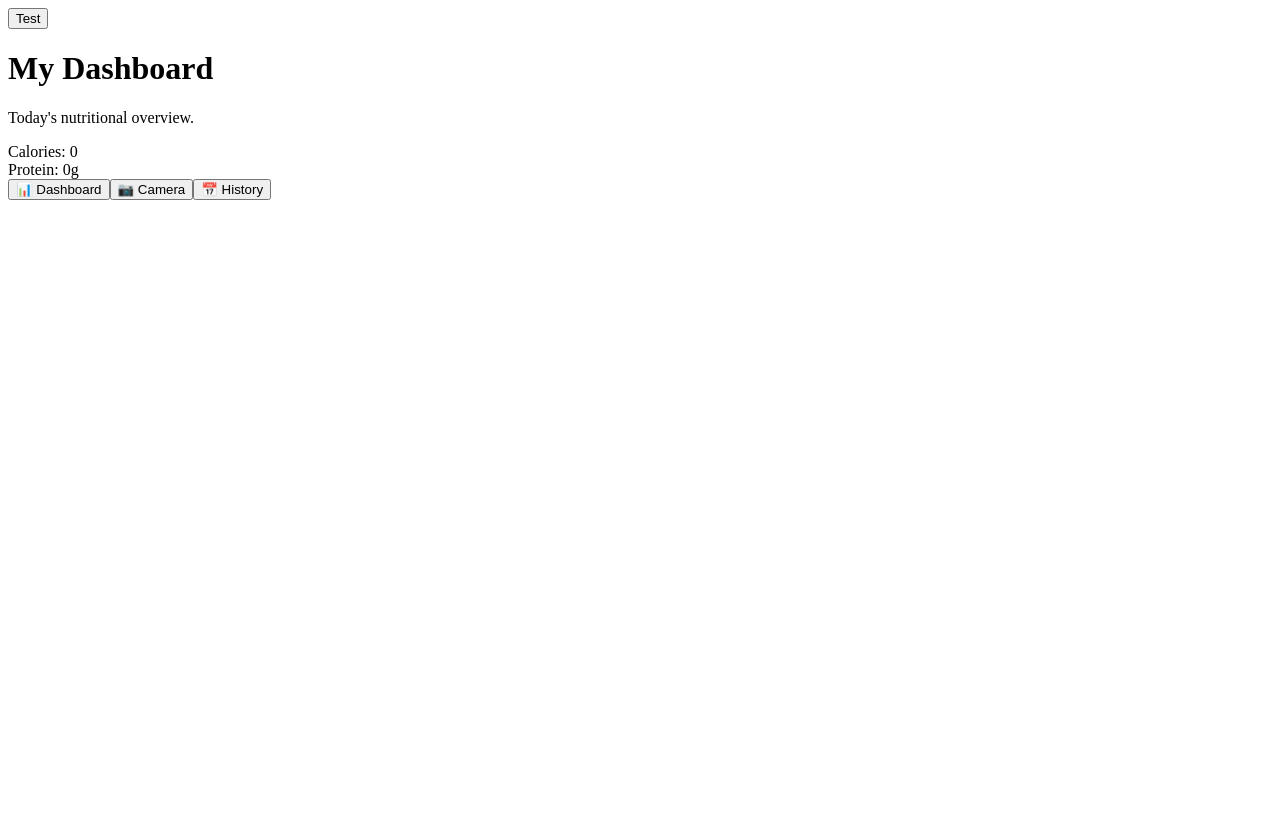
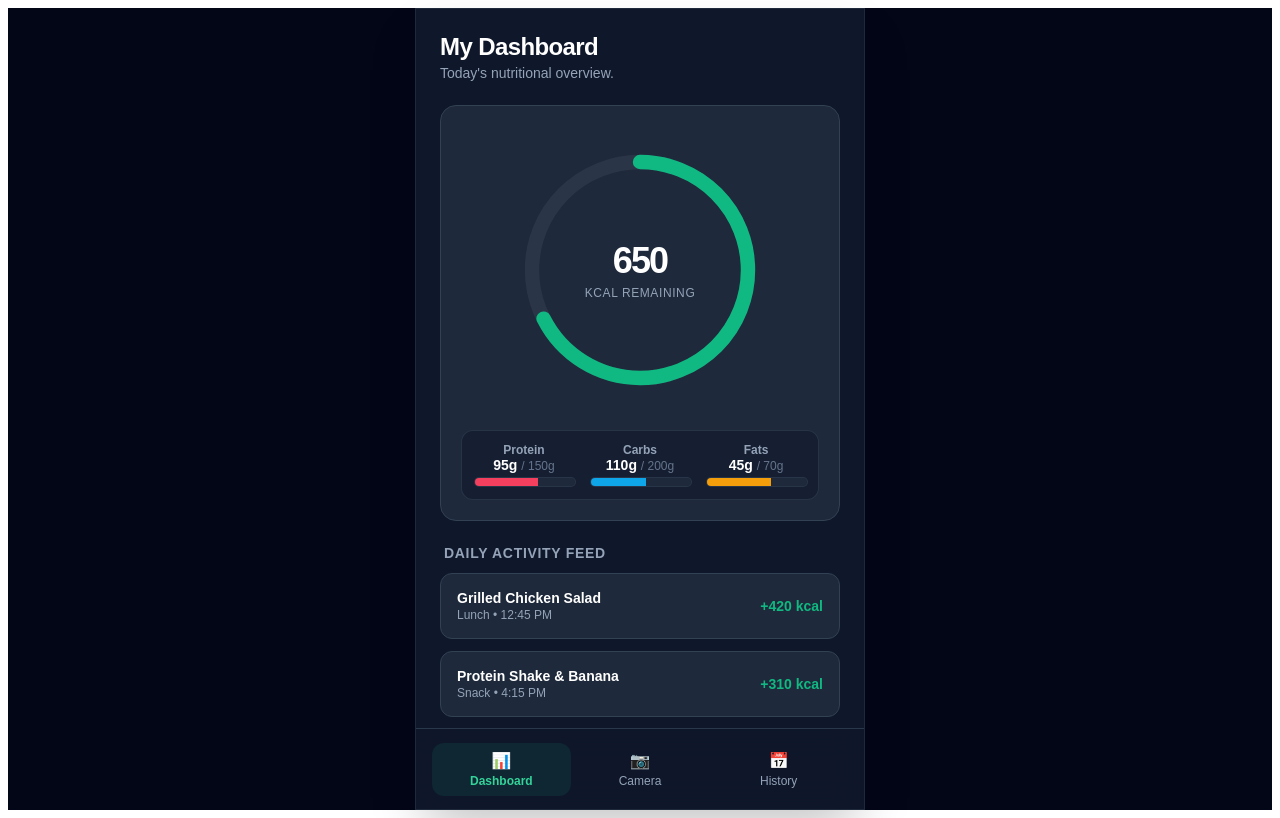
Before and after one commit to baotran-code-learner/ai-nutrition-pwa, a React (Vite) app: page / in a window 1280 px wide. Built offline with nearby package versions, Linux system fonts and the light colour scheme.

Commit message:
Develop UI

```diff
--- a/src/App.jsx
+++ b/src/App.jsx
@@ -1,79 +1,113 @@
 import { useState } from 'react';
 
-function App() {
-  // 1. Keep track of which screen is active
-  const [currentScreen, setCurrentScreen] = useState('dashboard');
+// PHASE 3: Central Calorie Ring UI Widget
+function CalorieRing({ current, target }) {
+  const remaining = Math.max(0, target - current);
+  const percentage = Math.min(100, (current / target) * 100);
+  const radius = 90;
+  const circumference = 2 * Math.PI * radius;
+  const strokeDashoffset = circumference - (percentage / 100) * circumference;
 
   return (
-    // 2. Main wrapper: centers the phone view on large desktop monitors
-    <div className="bg-slate-900 min-h-screen md:py-8 flex justify-center items-center">
-
-      {/* 3. The Simulated Mobile Phone Body */}
-      <div className="w-full max-w-md h-screen md:h-[850px] bg-slate-900 text-white flex flex-col relative md:rounded-3xl md:shadow-2xl overflow-hidden border border-slate-700">
-
-        {/* Test */}
-        <button className="absolute bottom-20 right-4 z-50">Test</button>
-
-        {/* 4. Scrollable Main Content Area */}
-        <main className="flex-1 p-6 overflow-y-auto pb-24">
-
-          {currentScreen === 'dashboard' && (
-            /* This div acts as your absolute-positioned layout panel (Canvas) */
-            <div id="Canvas_Dashboard" className="relative w-full h-full">
-              <h1 className="text-2xl font-bold mb-2">My Dashboard</h1>
-              <p className="text-slate-400 text-sm mb-6">Today's nutritional overview.</p>
-
-              {/* Proportional UI Grid elements go right here */}
-              <div className="grid grid-cols-2 gap-4">
-                <div className="p-4 bg-slate-700 rounded-xl">Calories: 0</div>
-                <div className="p-4 bg-slate-700 rounded-xl">Protein: 0g</div>
-              </div>
-            </div>
-          )}
-
-          {currentScreen === 'camera' && (
-            <div>
-              <h1 className="text-2xl font-bold mb-2">Food Camera</h1>
-              <p className="text-slate-400 text-sm">Snap a photo of your meal.</p>
-            </div>
-          )}
-
-          {currentScreen === 'history' && (
-            <div>
-              <h1 className="text-2xl font-bold mb-2">Log History</h1>
-              <p className="text-slate-400 text-sm">Review your past entries.</p>
-            </div>
-          )}
-        </main>
-
-        {/* 5. Fixed Bottom Navigation Bar */}
-        <nav className="absolute bottom-0 left-0 right-0 h-20 bg-slate-850 border-t border-slate-700 backdrop-blur-md flex justify-around items-center px-4">
-
-          <button
-            onClick={() => setCurrentScreen('dashboard')}
-            className={`flex flex-col items-center gap-1 transition ${currentScreen === 'dashboard' ? 'text-emerald-400 font-medium' : 'text-slate-400 hover:text-slate-200'}`}
-          >
-            <span className="text-xs">📊 Dashboard</span>
-          </button>
-
-          <button
-            onClick={() => setCurrentScreen('camera')}
-            className={`flex flex-col items-center gap-1 transition ${currentScreen === 'camera' ? 'text-emerald-400 font-medium' : 'text-slate-400 hover:text-slate-200'}`}
-          >
-            <span className="text-xs">📷 Camera</span>
-          </button>
-
-          <button
-            onClick={() => setCurrentScreen('history')}
-            className={`flex flex-col items-center gap-1 transition ${currentScreen === 'history' ? 'text-emerald-400 font-medium' : 'text-slate-400 hover:text-slate-200'}`}
-          >
-            <span className="text-xs">📅 History</span>
-          </button>
-
-        </nav>
+    <div style={{ display: 'flex', flexDirection: 'column', alignItems: 'center', justifyContent: 'center', margin: '24px 0' }}>
+      <div style={{ position: 'relative', width: '240px', height: '240px', display: 'flex', alignItems: 'center', justifyContent: 'center' }}>
+        <svg viewBox="0 0 200 200" style={{ width: '100%', height: '100%', transform: 'rotate(-90deg)', transformOrigin: 'center' }}>
+          <circle cx="100" cy="100" r={radius} stroke="rgba(71, 85, 105, 0.3)" strokeWidth="12" fill="transparent" />
+          <circle cx="100" cy="100" r={radius} stroke={current > target ? '#f43f5e' : '#10b981'} strokeWidth="12" fill="transparent" strokeDasharray={circumference} strokeDashoffset={strokeDashoffset} strokeLinecap="round" style={{ transition: 'stroke-dashoffset 0.5s ease-out' }} />
+        </svg>
+        <div style={{ position: 'absolute', inset: 0, display: 'flex', flexDirection: 'column', alignItems: 'center', justifyContent: 'center', textAlign: 'center' }}>
+          <span style={{ fontSize: '36px', fontWeight: '800', letterSpacing: '-0.05em', color: '#ffffff' }}>{remaining.toLocaleString()}</span>
+          <span style={{ fontSize: '12px', fontWeight: '500', letterSpacing: '0.05em', color: '#94a3b8', marginTop: '4px' }}>{current > target ? 'KCAL OVER' : 'KCAL REMAINING'}</span>
+        </div>
       </div>
     </div>
   );
 }
 
-export default App;
+// PHASE 4: Macronutrient Linear Bars Widget
+function MacroBar({ label, current, target, color }) {
+  const percentage = Math.min(100, (current / target) * 100);
+
+  return (
+    <div style={{ flex: 1, display: 'flex', flexDirection: 'column', gap: '4px', minWidth: '80px' }}>
+      <div style={{ display: 'flex', flexDirection: 'column', textAlign: 'center' }}>
+        <span style={{ fontSize: '12px', fontWeight: '600', color: '#94a3b8' }}>{label}</span>
+        <span style={{ fontSize: '14px', fontWeight: '700', color: '#ffffff' }}>{current}g <span style={{ fontSize: '12px', fontWeight: '400', color: '#64748b' }}>/ {target}g</span></span>
+      </div>
+      <div style={{ width: '100%', height: '8px', backgroundColor: '#1e293b', borderRadius: '9999px', overflow: 'hidden', border: '1px solid rgba(51, 65, 85, 0.5)' }}>
+        <div style={{ height: '100%', backgroundColor: color, width: `${percentage}%`, transition: 'width 0.5s ease-out' }} />
+      </div>
+    </div>
+  );
+}
+
+export default function App() {
+  const [currentScreen, setCurrentScreen] = useState('dashboard');
+  const [nutrition] = useState({ targetCalories: 2000, currentCalories: 1350, targetProtein: 150, currentProtein: 95, targetCarbs: 200, currentCarbs: 110, targetFats: 70, currentFats: 45 });
+
+  const getButtonStyle = (screenId) => ({
+    flex: 1, display: 'flex', flexDirection: 'column', alignItems: 'center', gap: '4px', padding: '8px 16px', borderRadius: '12px', border: 'none', cursor: 'pointer', transition: 'all 0.2s', backgroundColor: currentScreen === screenId ? 'rgba(16, 185, 129, 0.1)' : 'transparent', color: currentScreen === screenId ? '#34d399' : '#94a3b8', fontWeight: currentScreen === screenId ? '600' : '400'
+  });
+
+  return (
+    <div style={{ backgroundColor: '#020617', minHeight: '100vh', display: 'flex', justifyContent: 'center', alignItems: 'center', fontFamily: 'sans-serif', color: '#ffffff', boxSizing: 'border-box' }}>
+      <div style={{ width: '100%', maxWidth: '448px', height: '100vh', maxHeight: '850px', backgroundColor: '#0f172a', display: 'flex', flexDirection: 'column', position: 'relative', overflow: 'hidden', border: '1px solid #1e293b', boxShadow: '0 25px 50px -12px rgba(0, 0, 0, 0.25)' }}>
+
+        <main style={{ flex: 1, padding: '24px', overflowY: 'auto', paddingBottom: '96px', position: 'relative' }}>
+          {currentScreen === 'dashboard' && (
+            <div id="Canvas_Dashboard" style={{ position: 'relative', width: '100%', display: 'flex', flexDirection: 'column', gap: '24px' }}>
+              <header style={{ display: 'flex', flexDirection: 'column' }}>
+                <h1 style={{ fontSize: '24px', fontWeight: '700', margin: 0, letterSpacing: '-0.025em', color: '#ffffff' }}>My Dashboard</h1>
+                <p style={{ color: '#94a3b8', fontSize: '14px', margin: '4px 0 0 0' }}>Today's nutritional overview.</p>
+              </header>
+              <section style={{ backgroundColor: '#1e293b', padding: '20px', borderRadius: '16px', border: '1px solid #334155', display: 'flex', flexDirection: 'column', gap: '16px' }}>
+                <CalorieRing current={nutrition.currentCalories} target={nutrition.targetCalories} />
+                <div style={{ display: 'flex', justifyContent: 'space-between', alignItems: 'center', gap: '16px', backgroundColor: 'rgba(15, 23, 42, 0.5)', padding: '12px', borderRadius: '12px', border: '1px solid rgba(51, 65, 85, 0.6)' }}>
+                  <MacroBar label="Protein" current={nutrition.currentProtein} target={nutrition.targetProtein} color="#f43f5e" />
+                  <MacroBar label="Carbs" current={nutrition.currentCarbs} target={nutrition.targetCarbs} color="#0ea5e9" />
+                  <MacroBar label="Fats" current={nutrition.currentFats} target={nutrition.targetFats} color="#f59e0b" />
+                </div>
+              </section>
+              <section style={{ display: 'flex', flexDirection: 'column', gap: '12px' }}>
+                <h2 style={{ fontSize: '14px', fontWeight: '700', textTransform: 'uppercase', letterSpacing: '0.05em', color: '#94a3b8', margin: '0 4px' }}>Daily Activity Feed</h2>
+                <div style={{ display: 'flex', justifyContent: 'space-between', alignItems: 'center', backgroundColor: '#1e293b', padding: '16px', borderRadius: '12px', border: '1px solid #334155' }}>
+                  <div style={{ display: 'flex', flexDirection: 'column' }}>
+                    <span style={{ fontWeight: '600', fontSize: '14px' }}>Grilled Chicken Salad</span>
+                    <span style={{ fontSize: '12px', color: '#94a3b8', marginTop: '2px' }}>Lunch • 12:45 PM</span>
+                  </div>
+                  <span style={{ fontWeight: '700', color: '#10b981', fontSize: '14px' }}>+420 kcal</span>
+                </div>
+                <div style={{ display: 'flex', justifyContent: 'space-between', alignItems: 'center', backgroundColor: '#1e293b', padding: '16px', borderRadius: '12px', border: '1px solid #334155' }}>
+                  <div style={{ display: 'flex', flexDirection: 'column' }}>
+                    <span style={{ fontWeight: '600', fontSize: '14px' }}>Protein Shake & Banana</span>
+                    <span style={{ fontSize: '12px', color: '#94a3b8', marginTop: '2px' }}>Snack • 4:15 PM</span>
+                  </div>
+                  <span style={{ fontWeight: '700', color: '#10b981', fontSize: '14px' }}>+310 kcal</span>
+                </div>
+              </section>
+            </div>
+          )}
+          {currentScreen === 'camera' && (
+            <div id="Canvas_Camera" style={{ position: 'relative', width: '100%', height: '100%' }}>
+              <h1 style={{ fontSize: '24px', fontWeight: '700', margin: 0 }}>Food Camera</h1>
+              <p style={{ color: '#94a3b8', fontSize: '14px', marginTop: '4px' }}>Snap a photo of your meal.</p>
+            </div>
+          )}
+          {currentScreen === 'history' && (
+            <div id="Canvas_History" style={{ position: 'relative', width: '100%', height: '100%' }}>
+              <h1 style={{ fontSize: '24px', fontWeight: '700', margin: 0 }}>Log History</h1>
+              <p style={{ color: '#94a3b8', fontSize: '14px', marginTop: '4px' }}>Review your past entries.</p>
+            </div>
+          )}
+        </main>
+
+        <nav style={{ position: 'absolute', bottom: 0, left: 0, right: 0, height: '80px', backgroundColor: 'rgba(15, 23, 42, 0.8)', borderTop: '1px solid rgba(51, 65, 85, 0.8)', backdropFilter: 'blur(16px)', display: 'flex', justifyContent: 'space-around', alignItems: 'center', padding: '0 16px', zIndex: 10 }}>
+          <button onClick={() => setCurrentScreen('dashboard')} style={getButtonStyle('dashboard')}><span style={{ fontSize: '16px' }}>📊</span><span style={{ fontSize: '12px' }}>Dashboard</span></button>
+          <button onClick={() => setCurrentScreen('camera')} style={getButtonStyle('camera')}><span style={{ fontSize: '16px' }}>📷</span><span style={{ fontSize: '12px' }}>Camera</span></button>
+          <button onClick={() => setCurrentScreen('history')} style={getButtonStyle('history')}><span style={{ fontSize: '16px' }}>📅</span><span style={{ fontSize: '12px' }}>History</span></button>
+        </nav>
+
+      </div>
+    </div>
+  );
+}
```
Also changed, not shown: 1 other file (tests, documents, lock files or other folders).
